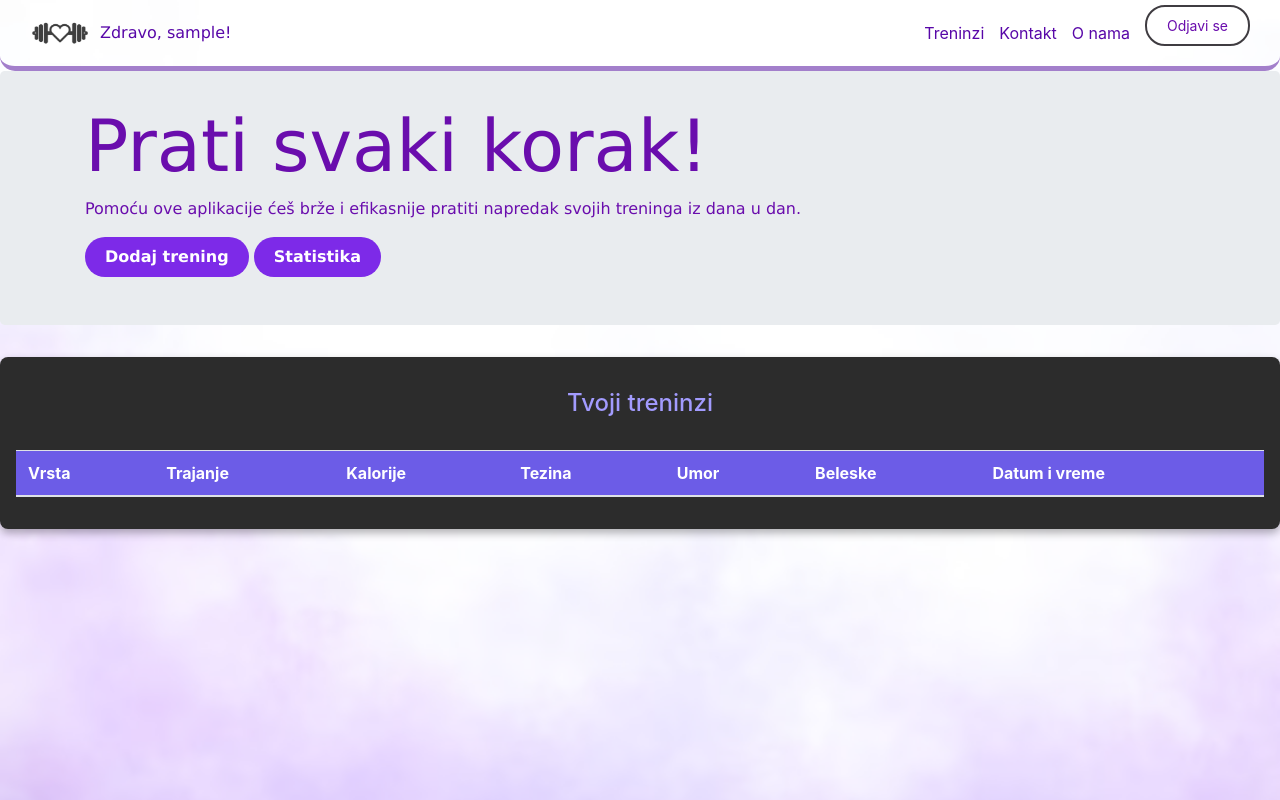
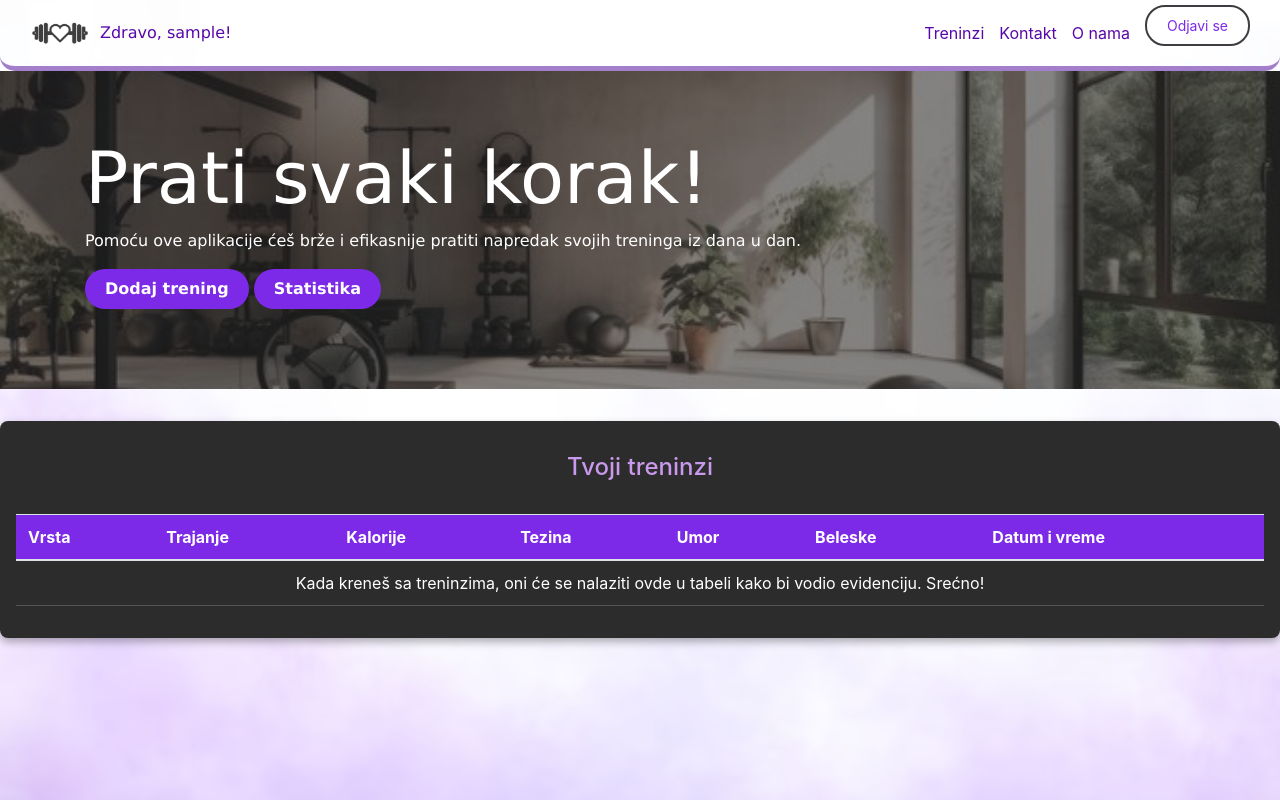
Before and after one commit to BorozanM/Aplikacija-za-trening, a PHP site: page /home.php in a window 1280 px wide. Run offline with PHP 8.4, Linux system fonts and the light colour scheme; the visitor is signed in with stand-in values (Sample User, id 1); tables that the repository leaves empty or names only in its code hold one stand-in row (values such as "Sample post"); lists and menus that the app fills with data are empty; some libraries are stand-ins or nearby versions.

Commit message:
sredjen izgled stranice

```diff
--- a/home.php
+++ b/home.php
@@ -57,6 +57,7 @@ include 'model/VrstaTreninga.php';
             </tr>
         </thead>
         <tbody>
+            <?php if ($trainings->num_rows > 0): ?>
                 <?php while ($row = $trainings->fetch_array()):
                     $formattedDate = date("Y-m-d H:i", strtotime($row['datumVreme'])); ?>
                     <tr>
@@ -69,9 +70,15 @@ include 'model/VrstaTreninga.php';
                         <td><?php echo $formattedDate; ?></td>
                     </tr>
                 <?php endwhile; ?>
+            <?php else: ?>
+                <tr>
+                    <td colspan="7" class="text-center">Kada kreneš sa treninzima, oni će se nalaziti ovde u tabeli kako bi vodio evidenciju. Srećno!</td>
+                </tr>
+            <?php endif; ?>
         </tbody>
     </table>
 </div>
+
 
 
 
--- a/style.css
+++ b/style.css
@@ -268,18 +268,27 @@ body:before {
 }
 
 
-
 .jumbotron {
   font-family: 'Lucida Sans', 'Lucida Sans Regular', 'Lucida Grande', 'Lucida Sans Unicode', Geneva, Verdana, sans-serif;
-  color: #6a0dad;
+  color: #ffffff;
   padding: 4rem 2rem;
+  position: relative;
+  z-index: 1;
 }
 
-.jumbotron {
-padding: 2rem 1rem;
-margin-bottom: 2rem;
-background-color: #e9ecef;
-border-radius: .3rem;
+.jumbotron::before {
+  content: '';
+  position: absolute;
+  top: 0;
+  left: 0;
+  width: 100%;
+  height: 100%;
+  background-image: url('images/teretana.jpg'); /* Tvoja slika */
+  background-size: cover;
+  background-position: center;
+  background-repeat: no-repeat;
+  filter: brightness(50%) opacity(90%); /* Tamnija slika i malo veća neprozirnost */
+  z-index: -1;
 }
 
 .jumbotron .btn {
--- a/tabela.css
+++ b/tabela.css
@@ -7,7 +7,7 @@
 }
 
 .modal-header {
-    background-color: #6c5ce7;
+    background-color: #7d2ae8;
     color: #fff;
     border-radius: 8px 8px 0 0;
 }
@@ -25,12 +25,12 @@
 }
 
 .modal-footer {
-    background-color: #6c5ce7;
+    background-color: #7d2ae8;
     border-radius: 0 0 8px 8px;
 }
 
 .modal-footer button {
-    background-color: #a29bfe;
+    background-color: #ca98ec;
     border: none;
     padding: 10px 20px;
     border-radius: 20px;
@@ -40,7 +40,7 @@
 }
 
 .modal-footer button:hover {
-    background-color: #6c5ce7;
+    background-color: #7d2ae8;
 }
 
 .table-container {
@@ -56,7 +56,7 @@
 
 .table-container h2 {
     font-size: 1.5rem;
-    color: #a29bfe;
+    color: #ca98ec;
     text-align: center;
     margin-bottom: 1rem;
     position: sticky;
@@ -75,11 +75,11 @@
 thead th {
     position: sticky;
     top: 3rem;
-    background-color: #6c5ce7;
+    background-color: #7d2ae8;
     color: #fff;
     text-align: left;
     padding: 0.5rem;
-    border-bottom: 2px solid #a29bfe;
+    border-bottom: 2px solid #ca98ec;
 }
 
 tbody td {
@@ -100,12 +100,12 @@ tbody tr:hover {
 }
 
 ::-webkit-scrollbar-thumb {
-    background: #6c5ce7;
+    background: #7d2ae8;
     border-radius: 8px;
 }
 
 ::-webkit-scrollbar-thumb:hover {
-    background: #a29bfe;
+    background: #ca98ec;
 }
 
 /* Buttons styling */
@@ -149,7 +149,7 @@ tbody tr:hover {
     background-color: white;
     border: 2px solid #3f3c41;
     border-radius: 20px;
-    color: #6a0dad;
+    color: #7d2ae8;
     font-size: 14px;
     cursor: pointer;
     transition: background-color 0.3s, color 0.3s;
```
Lines whose indentation alone changed are shown as unchanged.
